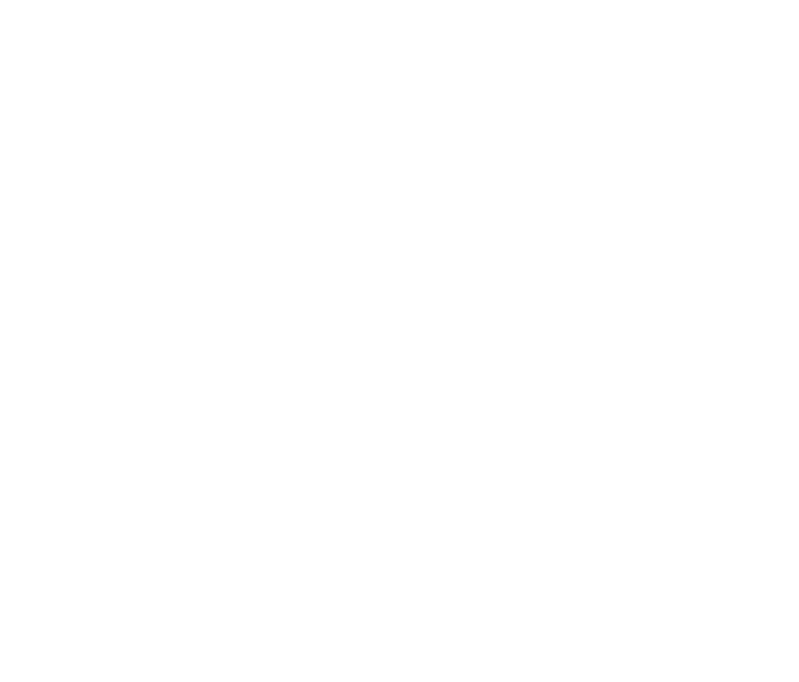
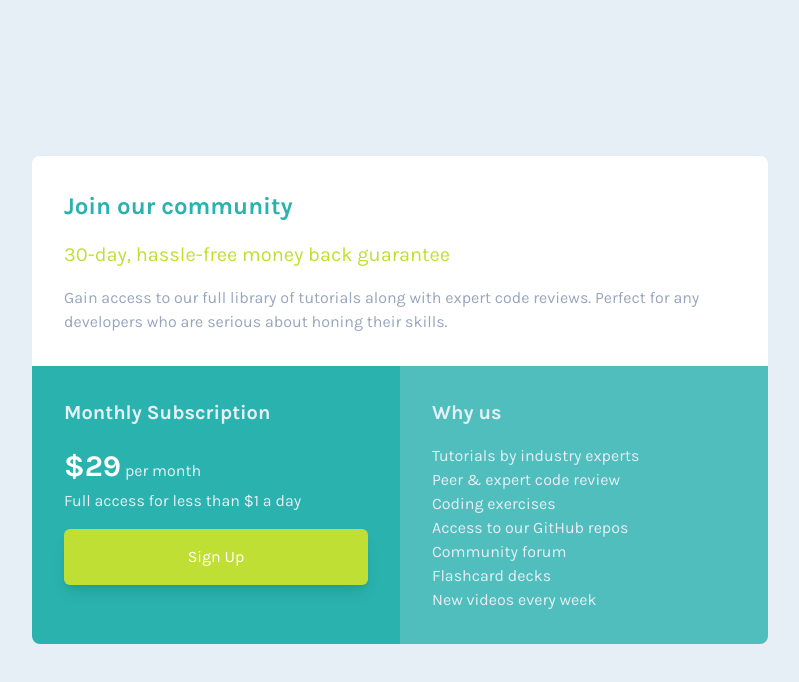
Before and after one commit to mjamecny/single-price-grid-component, a website built with Vite: page index.html in a window 1280 px wide. Shown: the whole page, without its empty margins (240-1039 px from the left). Built offline with nearby package versions, Linux system fonts and the light colour scheme.

Commit message:
add structure and styles

```diff
--- a/index.html
+++ b/index.html
@@ -18,5 +18,56 @@
     <link rel="stylesheet" href="style.css" />
     <title>Frontend Mentor | Single Price Grid Component</title>
   </head>
-  <body></body>
+  <body class="bg-lightGray h-screen flex items-center">
+    <div class="px-1.6 max-w-[768px] mx-auto">
+      <div class="grid grid-cols-1 md:grid-cols-2 overflow-hidden">
+        <div
+          class="bg-[#fff] p-2.4 md:p-3.2 flex flex-col gap-1.6 md:col-span-2 rounded-tl-lg rounded-tr-lg"
+        >
+          <h1 class="text-cyan font-bold text-2.4">Join our community</h1>
+          <h2 class="text-brightYellow text-2">
+            30-day, hassle-free money back guarantee
+          </h2>
+          <p class="text-grayishBlue">
+            Gain access to our full library of tutorials along with expert code
+            reviews. Perfect for any developers who are serious about honing
+            their skills.
+          </p>
+        </div>
+        <div
+          class="bg-cyan p-2.4 md:p-3.2 flex flex-col gap-1.6 md:rounded-bl-lg"
+        >
+          <h2 class="text-lightGray font-bold text-2">Monthly Subscription</h2>
+          <div>
+            <p class="text-lightGray">
+              <b class="text-[#fff] text-3">&dollar;29</b> per month
+            </p>
+            <p class="text-lightGray">
+              Full access for less than &dollar;1 a day
+            </p>
+          </div>
+
+          <button
+            class="bg-brightYellow text-[#fff] rounded-md py-1.6 shadow-lg"
+          >
+            Sign Up
+          </button>
+        </div>
+        <div
+          class="bg-cyan/80 p-2.4 md:p-3.2 flex flex-col gap-1.6 rounded-bl-lg rounded-br-lg md:rounded-bl-none"
+        >
+          <h2 class="text-lightGray font-bold text-2">Why us</h2>
+          <ul class="text-lightGray">
+            <li>Tutorials by industry experts</li>
+            <li>Peer &amp; expert code review</li>
+            <li>Coding exercises</li>
+            <li>Access to our GitHub repos</li>
+            <li>Community forum</li>
+            <li>Flashcard decks</li>
+            <li>New videos every week</li>
+          </ul>
+        </div>
+      </div>
+    </div>
+  </body>
 </html>
```
